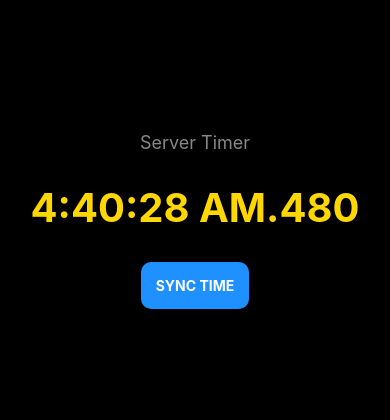
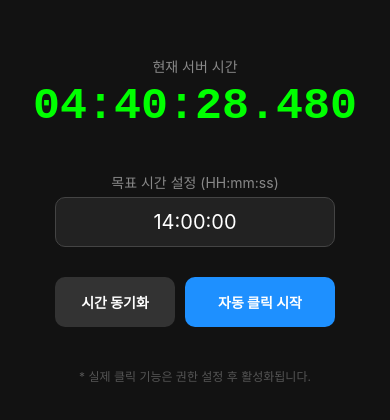
Before and after one commit to vktmxk00102-ship-it/server-time-clicker, a React Native app: screen / in a window 390 px wide. Shown: the part 202-622 px from the top of the page. Built offline with nearby package versions, Linux system fonts and the light colour scheme.

Commit message:
update App.js

```diff
--- a/App.js
+++ b/App.js
@@ -1,10 +1,13 @@
 import React, { useState, useEffect } from 'react';
-import { StyleSheet, Text, View, TouchableOpacity } from 'react-native';
+import { StyleSheet, Text, View, TouchableOpacity, TextInput, Keyboard } from 'react-native';
 
 export default function App() {
   const [time, setTime] = useState("로딩 중...");
   const [offset, setOffset] = useState(0);
+  const [targetTime, setTargetTime] = useState("14:00:00"); // 목표 시간
+  const [isRunning, setIsRunning] = useState(false);
 
+  // 서버 시간 동기화
   const syncTime = async () => {
     try {
       const start = Date.now();
@@ -13,33 +16,69 @@ export default function App() {
       const end = Date.now();
       const latency = (end - start) / 2;
       setOffset(new Date(data.datetime).getTime() + latency - end);
-      alert("서버 시간 동기화 완료!");
+      alert("서버 시간 동기화 성공!");
     } catch (e) { alert("연결 실패"); }
   };
 
   useEffect(() => {
     const timer = setInterval(() => {
       const now = new Date(Date.now() + offset);
-      setTime(now.toLocaleTimeString() + "." + now.getMilliseconds().toString().padStart(3, '0'));
+      const currentTimeStr = now.toLocaleTimeString('en-GB', { hour12: false }) + "." + now.getMilliseconds().toString().padStart(3, '0');
+      setTime(currentTimeStr);
+
+      // 목표 시간에 도달했는지 체크 (나중에 클릭 로직이 들어갈 자리)
+      if (isRunning && currentTimeStr.startsWith(targetTime)) {
+        console.log("목표 시간 도달! 클릭 시도!");
+        // 여기서 실제 클릭 명령을 보낼 예정입니다.
+      }
     }, 10);
     return () => clearInterval(timer);
-  }, [offset]);
+  }, [offset, isRunning, targetTime]);
 
   return (
-    <View style={styles.container}>
-      <Text style={styles.title}>Server Timer</Text>
+    <View style={styles.container} onStartShouldSetResponder={() => Keyboard.dismiss()}>
+      <Text style={styles.label}>현재 서버 시간</Text>
       <Text style={styles.timeText}>{time}</Text>
-      <TouchableOpacity style={styles.button} onPress={syncTime}>
-        <Text style={styles.btnText}>SYNC TIME</Text>
-      </TouchableOpacity>
+
+      <View style={styles.inputContainer}>
+        <Text style={styles.label}>목표 시간 설정 (HH:mm:ss)</Text>
+        <TextInput
+          style={styles.input}
+          value={targetTime}
+          onChangeText={setTargetTime}
+          placeholder="14:00:00"
+          placeholderTextColor="#666"
+        />
+      </View>
+
+      <View style={styles.buttonRow}>
+        <TouchableOpacity style={styles.syncButton} onPress={syncTime}>
+          <Text style={styles.btnText}>시간 동기화</Text>
+        </TouchableOpacity>
+
+        <TouchableOpacity
+          style={[styles.runButton, isRunning && styles.stopButton]}
+          onPress={() => setIsRunning(!isRunning)}
+        >
+          <Text style={styles.btnText}>{isRunning ? "중단" : "자동 클릭 시작"}</Text>
+        </TouchableOpacity>
+      </View>
+
+      <Text style={styles.footer}>* 실제 클릭 기능은 권한 설정 후 활성화됩니다.</Text>
     </View>
   );
 }
 
 const styles = StyleSheet.create({
-  container: { flex: 1, backgroundColor: '#000', alignItems: 'center', justifyContent: 'center' },
-  title: { color: '#888', fontSize: 18 },
-  timeText: { color: '#FFD700', fontSize: 40, fontWeight: 'bold', marginVertical: 30 },
-  button: { backgroundColor: '#1E90FF', padding: 15, borderRadius: 10 },
-  btnText: { color: '#fff', fontWeight: 'bold' }
+  container: { flex: 1, backgroundColor: '#121212', alignItems: 'center', justifyContent: 'center', padding: 20 },
+  label: { color: '#888', fontSize: 14, marginBottom: 5 },
+  timeText: { color: '#00FF00', fontSize: 45, fontWeight: 'bold', marginBottom: 40, fontFamily: 'monospace' },
+  inputContainer: { width: '100%', alignItems: 'center', marginBottom: 30 },
+  input: { width: '80%', height: 50, backgroundColor: '#222', color: '#fff', borderRadius: 10, textAlign: 'center', fontSize: 20, borderWidth: 1, borderColor: '#444' },
+  buttonRow: { flexDirection: 'row', gap: 10 },
+  syncButton: { backgroundColor: '#333', padding: 15, borderRadius: 10, minWidth: 120, alignItems: 'center' },
+  runButton: { backgroundColor: '#1E90FF', padding: 15, borderRadius: 10, minWidth: 150, alignItems: 'center' },
+  stopButton: { backgroundColor: '#FF4500' },
+  btnText: { color: '#fff', fontWeight: 'bold' },
+  footer: { color: '#555', fontSize: 12, marginTop: 40 }
 });
```
